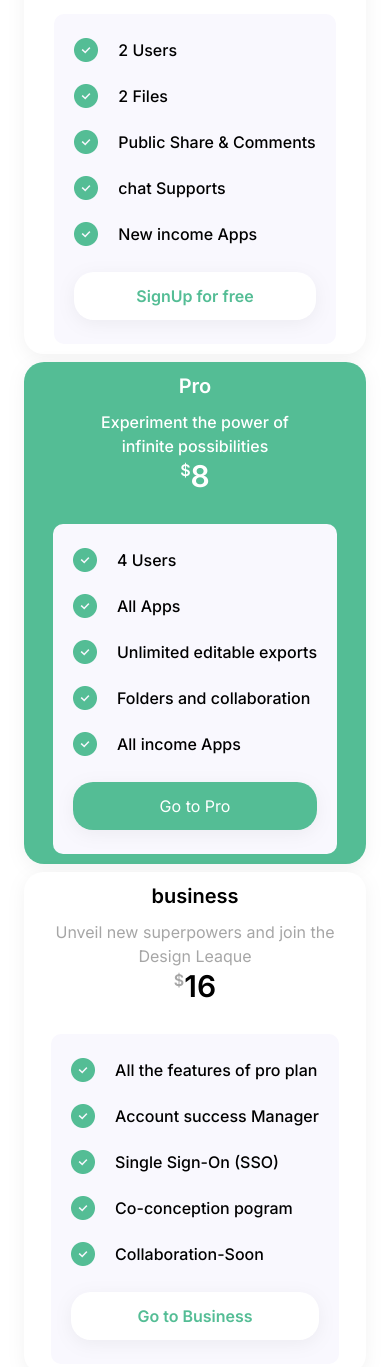
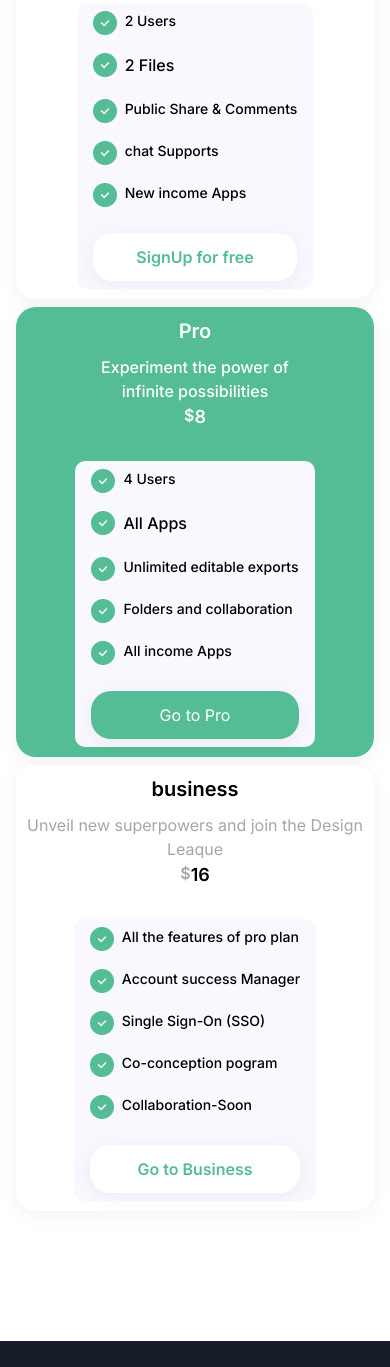
Before and after one commit to mohammedarshad05/project-3, a website: page index.html in a window 390 px wide. Shown: the part 6761-8128 px from the top of the page. Drawn offline with Linux system fonts and the light colour scheme.

Commit message:
updated aligns in mobile view

```diff
--- a/index.html
+++ b/index.html
@@ -35,7 +35,7 @@
           </nav>
 
           <nav class="hidden md:block">
-            <ul class="flex items-center gap-x-2.5 text-base">
+            <ul class="flex items-center gap-x-5 text-base">
               <li><a href="" class="font-medium text-gray-a6">Login</a></li>
               <li>
                 <a
@@ -82,8 +82,10 @@
           </li>
         </ul>
         <div class="mt-5">
-          <ul class="flex items-center gap-x-2.5 text-base">
-            <li><a href="" class="font-medium text-gray-a6">Login</a></li>
+          <ul class="flex flex-col mb-5 gap-x-2.5 text-base">
+            <li class="mb-5">
+              <a href="" class="font-medium text-gray-a6">Login</a>
+            </li>
             <li>
               <a href="" class="p-2.5 rounded-[10px] bg-green-54 text-white-f8"
                 >Sign Up</a
@@ -541,7 +543,7 @@
     </section>
 
     <section class="py-32.5">
-      <div class="lg:container mobile-container">
+      <div class="lg:container mx-auto px-4">
         <div>
           <div
             class="max-w-[472px] mx-auto font-bold text-3xl md:text-4xl lg:text-[50px] text-center text-balance leading-[1.46]"
@@ -560,20 +562,22 @@
           class="flex justify-center items-center p-[7px] gap-7.5 rounded-[10px] drop-shadow-[0px_4px_9px_rgba(0,0,0,0.05)]"
         >
           <div>
-            <h3 class="text-lg font-medium leading-[1.66]">Bil Monthly</h3>
+            <h3 class="text-base lg:text-lg font-medium leading-[1.66]">
+              Bil Monthly
+            </h3>
           </div>
           <div>
             <h3
-              class="text-lg font-medium leading-[1.66] py-[13px] px-10 bg-green-54 rounded-[10px] text-white"
+              class="text-base lg:text-lg font-medium leading-[1.66] py-[13px] px-5 lg:px-10 bg-green-54 rounded-[10px] text-white"
             >
               Bil Yearly
             </h3>
           </div>
         </div>
 
-        <div class="flex max-md:flex-col gap-2 lg:gap mt-[67px]">
+        <div class="flex max-md:flex-col gap-2 xl:gap-5 mt-[67px] mx-auto">
           <div
-            class="bg-white drop-shadow-[0px_4px_9px_rgba(0,0,0,0.05)] flex flex-col rounded-[20px] p-2.5 md:5 lg:p-7.5 items-center flex-shrink-0"
+            class="bg-white drop-shadow-[0px_4px_9px_rgba(0,0,0,0.05)] flex flex-col rounded-[20px] p-2.5 md:p-5 xl:p-7.5 items-center flex-shrink-0"
           >
             <h2 class="font-semibold text-xl lg:text-3xl">Free</h2>
             <p
@@ -582,7 +586,7 @@
               Have a go and test your superpowers
             </p>
             <div>
-              <p class="flex font-semibold text-3xl md:text-4xl lg:text-[50px]">
+              <p class="flex font-semibold text-lg md:text-xl lg:text-[50px]">
                 <span class="text-gray-a6 text-base lg:text-lg flex items-start"
                   >$</span
                 >0
@@ -590,9 +594,9 @@
             </div>
 
             <ul
-              class="bg-white-f9 rounded-[10px] mt-7.5 py-6 px-5 md:px-6 lg:px-9"
+              class="bg-white-f9 rounded-[10px] mt-7.5 py-2 md:4 xl:py-6 px-4 xl:px-9"
             >
-              <li class="flex items-start gap-5">
+              <li class="flex items-start gap-2 lg:gap-5">
                 <div class="max-w-6 lg:max-w-8 w-full">
                   <img
                     src="img/tick.png"
@@ -600,9 +604,9 @@
                     class="size-full object-contain"
                   />
                 </div>
-                <p class="text-base lg:text-lg font-medium mb-5.5">2 Users</p>
+                <p class="text-sm lg:text-lg font-medium mb-5.5">2 Users</p>
               </li>
-              <li class="flex items-start gap-5">
+              <li class="flex items-start gap-2 lg:gap-5">
                 <div class="max-w-6 lg:max-w-8 w-full">
                   <img
                     src="img/tick.png"
@@ -612,7 +616,7 @@
                 </div>
                 <p class="text-base lg:text-lg font-medium mb-5.5">2 Files</p>
               </li>
-              <li class="flex items-start gap-5">
+              <li class="flex items-start gap-2 lg:gap-5">
                 <div class="max-w-6 lg:max-w-8 w-full">
                   <img
                     src="img/tick.png"
@@ -620,11 +624,11 @@
                     class="size-full object-contain"
                   />
                 </div>
-                <p class="text-base lg:text-lg font-medium mb-5.5">
+                <p class="text-sm lg:text-lg font-medium mb-5.5">
                   Public Share & Comments
                 </p>
               </li>
-              <li class="flex items-start gap-5">
+              <li class="flex items-start gap-2 lg:gap-5">
                 <div class="max-w-6 lg:max-w-8 w-full">
                   <img
                     src="img/tick.png"
@@ -632,11 +636,11 @@
                     class="size-full object-contain"
                   />
                 </div>
-                <p class="text-base lg:text-lg font-medium mb-5.5">
+                <p class="text-sm lg:text-lg font-medium mb-5.5">
                   chat Supports
                 </p>
               </li>
-              <li class="flex items-start gap-5">
+              <li class="flex items-start gap-2 lg:gap-5">
                 <div class="max-w-6 lg:max-w-8 w-full">
                   <img
                     src="img/tick.png"
@@ -644,17 +648,17 @@
                     class="size-full object-contain"
                   />
                 </div>
-                <p class="text-base lg:text-lg font-medium">New income Apps</p>
+                <p class="text-sm lg:text-lg font-medium">New income Apps</p>
               </li>
               <button
-                class="py-3 lg:py-[17px] px-4 lg:px-[65px] rounded-[20px] w-full bg-white mt-6.5 drop-shadow-[0px_4px_9px_rgba(0,0,0,0.05)] text-green-54 font-semibold"
+                class="py-3 xl:py-[17px] px-4 xl:px-[65px] rounded-[20px] w-full bg-white mt-6.5 drop-shadow-[0px_4px_9px_rgba(0,0,0,0.05)] text-green-54 font-semibold"
               >
                 SignUp for free
               </button>
             </ul>
           </div>
           <div
-            class="drop-shadow-[0px_4px_9px_rgba(0,0,0,0.05)] flex flex-col rounded-[20px] p-2.5 md:5 lg:p-7.5 items-center bg-green-54 flex-shrink-0"
+            class="drop-shadow-[0px_4px_9px_rgba(0,0,0,0.05)] flex flex-col rounded-[20px] p-2.5 md:p-5 xl:p-7.5 items-center bg-green-54 flex-shrink-0"
           >
             <h2 class="font-semibold text-xl lg:text-3xl text-white">Pro</h2>
             <p
@@ -664,7 +668,7 @@
             </p>
             <div>
               <p
-                class="flex font-semibold text-3xl md:text-4xl lg:text-[50px] text-white"
+                class="flex font-semibold text-lg md:text-xl lg:text-[50px] text-white"
               >
                 <span class="text-white text-base lg:text-lg flex items-start"
                   >$</span
@@ -673,9 +677,9 @@
             </div>
 
             <ul
-              class="bg-white-f9 rounded-[10px] mt-7.5 py-6 px-5 md:px-6 lg:px-9"
+              class="bg-white-f9 rounded-[10px] mt-7.5 py-2 md:4 xl:py-6 px-4 xl:px-9"
             >
-              <li class="flex items-start gap-5">
+              <li class="flex items-start gap-2 lg:gap-5">
                 <div class="max-w-6 lg:max-w-8 w-full">
                   <img
                     src="img/tick.png"
@@ -683,9 +687,9 @@
                     class="size-full object-contain"
                   />
                 </div>
-                <p class="text-base lg:text-lg font-medium mb-5.5">4 Users</p>
+                <p class="text-sm lg:text-lg font-medium mb-5.5">4 Users</p>
               </li>
-              <li class="flex items-start gap-5">
+              <li class="flex items-start gap-2 lg:gap-5">
                 <div class="max-w-6 lg:max-w-8 w-full">
                   <img
                     src="img/tick.png"
@@ -695,7 +699,7 @@
                 </div>
                 <p class="text-base lg:text-lg font-medium mb-5.5">All Apps</p>
               </li>
-              <li class="flex items-start gap-5">
+              <li class="flex items-start gap-2 lg:gap-5">
                 <div class="max-w-6 lg:max-w-8 w-full">
                   <img
                     src="img/tick.png"
@@ -703,11 +707,11 @@
                     class="size-full object-contain"
                   />
                 </div>
-                <p class="text-base lg:text-lg font-medium mb-5.5">
+                <p class="text-sm lg:text-lg font-medium mb-5.5">
                   Unlimited editable exports
                 </p>
               </li>
-              <li class="flex items-start gap-5">
+              <li class="flex items-start gap-2 lg:gap-5">
                 <div class="max-w-6 lg:max-w-8 w-full">
                   <img
                     src="img/tick.png"
@@ -715,11 +719,11 @@
                     class="size-full object-contain"
                   />
                 </div>
-                <p class="text-base lg:text-lg font-medium mb-5.5">
+                <p class="text-sm lg:text-lg font-medium mb-5.5">
                   Folders and collaboration
                 </p>
               </li>
-              <li class="flex items-start gap-5">
+              <li class="flex items-start gap-2 lg:gap-5">
                 <div class="max-w-6 lg:max-w-8 w-full">
                   <img
                     src="img/tick.png"
@@ -727,26 +731,26 @@
                     class="size-full object-contain"
                   />
                 </div>
-                <p class="text-base lg:text-lg font-medium">All income Apps</p>
+                <p class="text-sm lg:text-lg font-medium">All income Apps</p>
               </li>
               <button
-                class="py-3 lg:py-[17px] px-12 md:px-18 lg:px-[89px] w-full rounded-[20px] bg-green-54 text-white mt-6.5 drop-shadow-[0px_4px_9px_rgba(0,0,0,0.05)]"
+                class="py-3 xl:py-[17px] px-12 md:px-18 xl:px-[89px] w-full rounded-[20px] bg-green-54 text-white mt-6.5 drop-shadow-[0px_4px_9px_rgba(0,0,0,0.05)]"
               >
                 Go to Pro
               </button>
             </ul>
           </div>
           <div
-            class="bg-white drop-shadow-[0px_4px_9px_rgba(0,0,0,0.05)] flex flex-col rounded-[20px] p-2.5 md:5 lg:p-7.5 items-center flex-shrink-0"
+            class="bg-white drop-shadow-[0px_4px_9px_rgba(0,0,0,0.05)] flex flex-col rounded-[20px] p-2.5 md:p-5 xl:p-7.5 items-center flex-shrink-0"
           >
             <h2 class="font-semibold text-xl lg:text-3xl">business</h2>
             <p
-              class="md:max-w-[210px] text-center mt-2.5 text-gray-a6 text-base lg:text-lg leading-[1.5]"
+              class="md:max-w-[251px] text-center mt-2.5 text-gray-a6 text-base lg:text-lg leading-[1.5]"
             >
               Unveil new superpowers and join the Design Leaque
             </p>
             <div>
-              <p class="flex font-semibold text-3xl md:text-4xl lg:text-[50px]">
+              <p class="flex font-semibold text-lg md:text-xl lg:text-[50px]">
                 <span class="text-gray-a6 text-base lg:text-lg flex items-start"
                   >$</span
                 >16
@@ -754,9 +758,9 @@
             </div>
 
             <ul
-              class="bg-white-f9 rounded-[10px] mt-7.5 py-6 px-5 md:px-6 lg:px-9"
+              class="bg-white-f9 rounded-[10px] mt-7.5 py-2 md:4 xl:py-6 px-4 xl:px-9"
             >
-              <li class="flex items-start gap-5">
+              <li class="flex items-start gap-2 lg:gap-5">
                 <div class="max-w-6 lg:max-w-8 w-full">
                   <img
                     src="img/tick.png"
@@ -764,11 +768,11 @@
                     class="size-full object-contain"
                   />
                 </div>
-                <p class="text-base lg:text-lg font-medium mb-5.5">
+                <p class="text-sm lg:text-lg font-medium mb-5.5">
                   All the features of pro plan
                 </p>
               </li>
-              <li class="flex items-start gap-5">
+              <li class="flex items-start gap-2 lg:gap-5">
                 <div class="max-w-6 lg:max-w-8 w-full">
                   <img
                     src="img/tick.png"
@@ -776,11 +780,11 @@
                     class="size-full object-contain"
                   />
                 </div>
-                <p class="text-base lg:text-lg font-medium mb-5.5">
+                <p class="text-sm lg:text-lg font-medium mb-5.5">
                   Account success Manager
                 </p>
               </li>
-              <li class="flex items-start gap-5">
+              <li class="flex items-start gap-2 lg:gap-5">
                 <div class="max-w-6 lg:max-w-8 w-full">
                   <img
                     src="img/tick.png"
@@ -788,11 +792,11 @@
                     class="size-full object-contain"
                   />
                 </div>
-                <p class="text-base lg:text-lg font-medium mb-5.5">
+                <p class="text-sm lg:text-lg font-medium mb-5.5">
                   Single Sign-On (SSO)
                 </p>
               </li>
-              <li class="flex items-start gap-5">
+              <li class="flex items-start gap-2 lg:gap-5">
                 <div class="max-w-6 lg:max-w-8 w-full">
                   <img
                     src="img/tick.png"
@@ -800,11 +804,11 @@
                     class="size-full object-contain"
                   />
                 </div>
-                <p class="text-base lg:text-lg font-medium mb-5.5">
+                <p class="text-sm lg:text-lg font-medium mb-5.5">
                   Co-conception pogram
                 </p>
               </li>
-              <li class="flex items-start gap-5">
+              <li class="flex items-start gap-2 lg:gap-5">
                 <div class="max-w-6 lg:max-w-8 w-full">
                   <img
                     src="img/tick.png"
@@ -812,12 +816,10 @@
                     class="size-full object-contain"
                   />
                 </div>
-                <p class="text-base lg:text-lg font-medium">
-                  Collaboration-Soon
-                </p>
+                <p class="text-sm lg:text-lg font-medium">Collaboration-Soon</p>
               </li>
               <button
-                class="py-3 lg:py-[17px] px-5 md:px-10 lg:px-[65px] w-full rounded-[20px] bg-white mt-6.5 drop-shadow-[0px_4px_9px_rgba(0,0,0,0.05)] text-green-54 font-semibold"
+                class="py-3 xl:py-[17px] px-5 md:px-10 xl:px-[65px] w-full rounded-[20px] bg-white mt-6.5 drop-shadow-[0px_4px_9px_rgba(0,0,0,0.05)] text-green-54 font-semibold"
               >
                 Go to Business
               </button>
@@ -891,7 +893,7 @@
             </div>
           </div>
           <div
-            class="max-w-[612px] w-full flex flex-col bg-black-22 px-21.5 rounded-[20px]"
+            class="max-w-[612px] w-full flex flex-col bg-black-22 px-7 md:11 lg:px-21.5 rounded-[20px]"
           >
             <div class="flex flex-col items-center pt-10">
               <div class="w-18 h-21.5">
--- a/src/input.css
+++ b/src/input.css
@@ -15,8 +15,10 @@
 
 @layer utilities {
   .mobile-container {
-    margin-inline: auto;
-    padding-inline: 1.5rem;
+    margin-left: auto;
+    margin-right: auto;
+    padding-left: 1.5rem;
+    padding-right: 1.5rem;
   }
   @keyframes marquee {
     0% {
```
Also changed, not shown: src/output.css.
